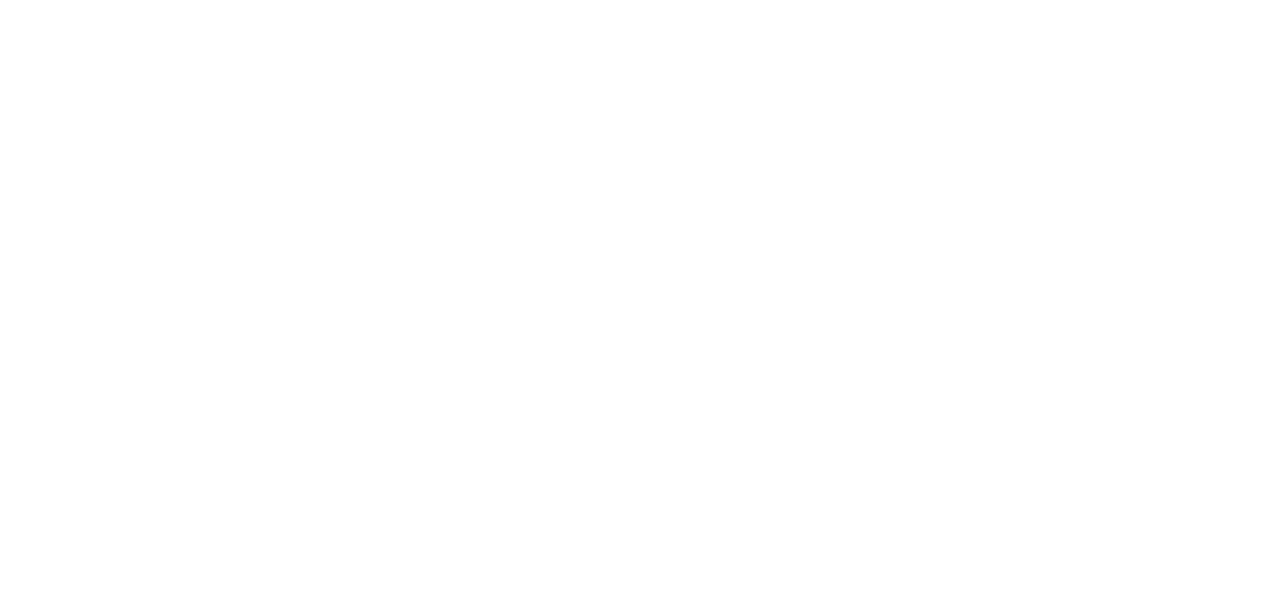
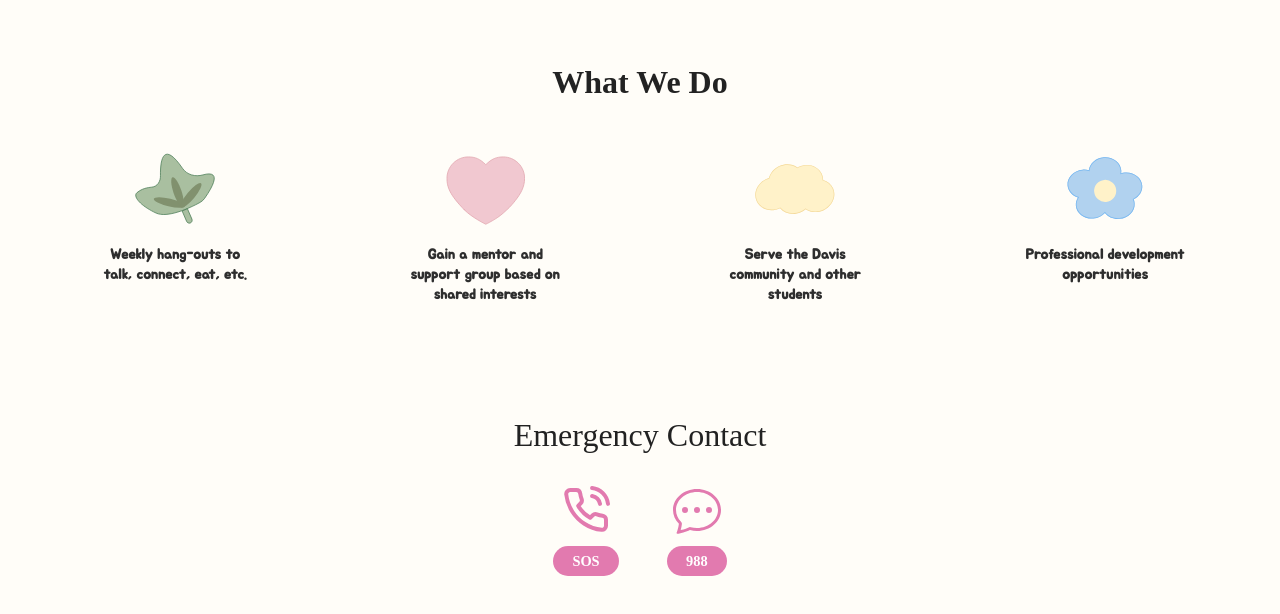
Before and after one commit to include-davis/aggie-peer-counseling, a Next.js app: page / in a window 1280 px wide. Shown: the top 614 px of the page. Built offline with nearby package versions, Linux system fonts and the light colour scheme; a web font is replaced by a local one.

Commit message:
Revert "removed someone elses component that was in main?"
This reverts commit 9545c226e759f8a14bfa5ab5c01bbaf5e32e8439.

```diff
--- a/app/(pages)/_components/home/EmergencyContact/EmergencyContact.jsx
+++ b/app/(pages)/_components/home/EmergencyContact/EmergencyContact.jsx
@@ -1,6 +1,28 @@
+import styles from "./EmergencyContact.module.scss";
+import { FiPhoneCall } from "react-icons/fi";
+import { BsChatDots } from "react-icons/bs";
+
 export default function EmergencyContact() {
   return (
-      <div>
+    <section className={styles.section}>
+      <h2 className={styles.heading}>Emergency Contact</h2>
+      <div className={styles.iconRow}>
+        {/* phone SOS */}
+        <a href="tel:911" className={styles.iconLink}>
+          <div className={styles.iconWrapper}>
+            <FiPhoneCall className={styles.icon} />
+            <span className={styles.label}>SOS</span>
+          </div>
+        </a>
+
+        {/* Chat 988 */}
+        <a href="sms:988" className={styles.iconLink}>
+          <div className={styles.iconWrapper}>
+            <BsChatDots className={styles.icon} />
+            <span className={styles.label}>988</span>
+          </div>
+        </a>
       </div>
-  )
+    </section>
+  );
 }
--- /dev/null
+++ b/app/(pages)/_components/home/EmergencyContact/EmergencyContact.module.scss
@@ -0,0 +1,51 @@
+.section {
+    background-color: #fffdf8;
+    padding: 3rem 1rem;
+    text-align: center;
+  }
+
+  .heading {
+    font-family: JejuMyeongjo;
+    font-size: 2rem;
+    font-weight: 500;
+    margin-bottom: 2rem;
+  }
+
+  .iconRow {
+    display: flex;
+    justify-content: center;
+    gap: 3rem;
+    flex-wrap: wrap;
+  }
+
+  .iconLink {
+    text-decoration: none;
+    color: inherit;
+    transition: transform 0.2s ease;
+  }
+
+  .iconLink:hover {
+    transform: scale(1.05);
+  }
+
+  .iconWrapper {
+    display: flex;
+    flex-direction: column;
+    align-items: center;
+    gap: 0.75rem;
+  }
+
+  .icon {
+    font-size: 3rem;
+    color: #e27aaf;
+    transition: transform 0.2s ease;
+  }
+
+  .label {
+    background-color: #e27aaf;
+    color: white;
+    padding: 0.4rem 1.2rem;
+    border-radius: 9999px;
+    font-weight: 600;
+    font-size: 0.9rem;
+  }
--- a/app/(pages)/_components/home/WhatWeDo/WhatWeDo.jsx
+++ b/app/(pages)/_components/home/WhatWeDo/WhatWeDo.jsx
@@ -1,6 +1,41 @@
+import styles from "./WhatWeDo.module.scss";
+
 export default function WhatWeDo() {
+  const items = [
+    {
+      icon: "/images/WhatWeDo/Lily.svg",
+      alt: "Lily icon",
+      text: "Weekly hang-outs to talk, connect, eat, etc.",
+    },
+    {
+      icon: "/images/WhatWeDo/Heart.svg",
+      alt: "Heart icon",
+      text: "Gain a mentor and support group based on shared interests",
+    },
+    {
+      icon: "/images/WhatWeDo/Cloud.svg",
+      alt: "Cloud icon",
+      text: "Serve the Davis community and other students",
+    },
+    {
+      icon: "/images/WhatWeDo/Flower.svg",
+      alt: "Flower icon",
+      text: "Professional development opportunities",
+    },
+  ];
+
   return (
-      <div>
+    <section className={styles.section}>
+      <h2 className={styles.heading}>What We Do</h2>
+
+      <div className={styles.grid}>
+        {items.map(({ icon, text, alt }, idx) => (
+          <div key={idx} className={styles.card}>
+            <img src={icon} alt={alt} className={styles.icon} />
+            <p className={styles.text}>{text}</p>
+          </div>
+        ))}
       </div>
-  )
+    </section>
+  );
 }
--- /dev/null
+++ b/app/(pages)/_components/home/WhatWeDo/WhatWeDo.module.scss
@@ -0,0 +1,49 @@
+.section {
+    background-color: #fffdf8;
+    padding: 4rem 1.5rem;
+    text-align: center;
+  }
+
+  .heading {
+    font-family: JejuMyeongjo;
+    font-size: 2rem;
+    font-weight: 600;
+    margin-bottom: 3rem;
+  }
+
+  .grid {
+    display: grid;
+    grid-template-columns: 1fr;
+    gap: 2.5rem;
+    max-width: 1200px;
+    margin: 0 auto;
+
+    @media (min-width: 768px) {
+      grid-template-columns: repeat(4, 1fr);
+    }
+  }
+
+  .card {
+    display: flex;
+    flex-direction: column;
+    align-items: center;
+    gap: 1rem;
+  }
+
+  .icon {
+    width: 70px;
+    height: 70px;
+
+    @media (min-width: 768px) {
+      width: 80px;
+      height: 80px;
+    }
+  }
+
+  .text {
+    font-weight: 600;
+    color: #2e2e2e;
+    font-size: 0.9rem;
+    line-height: 1.4;
+    max-width: 160px;
+  }
```
